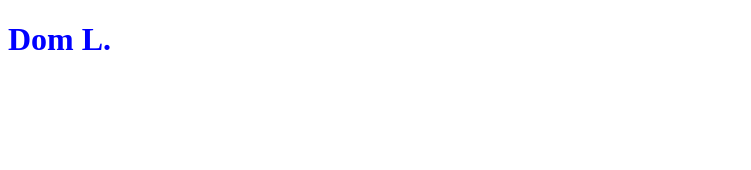
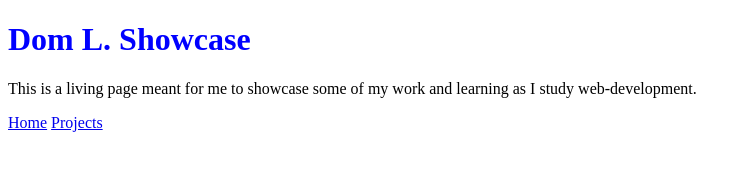
Before and after one commit to cerberos741/cerberos741.github.io, a plain HTML site: page index.html in a window 1280 px wide. Shown: the whole page, without its empty margins (0-751 px from the left). Drawn offline with Linux system fonts and the light colour scheme.

Commit message:
Update index.html

```diff
--- a/index.html
+++ b/index.html
@@ -4,5 +4,11 @@
     <meta charset="utf-8">
     <link rel="stylesheet" href="styles.css">
 </head>
-    <h1>Dom L.</h1>
+    <h1>Dom L. Showcase</h1>
+    <p>This is a living page meant for me to showcase some of my work and learning as I study web-development.</p>
+
+    <div class="navbar">
+        <a id=home href=index.html>Home</a>
+        <a id=projects href=projects.html>Projects</a>
+    </div>
 </html>
```
